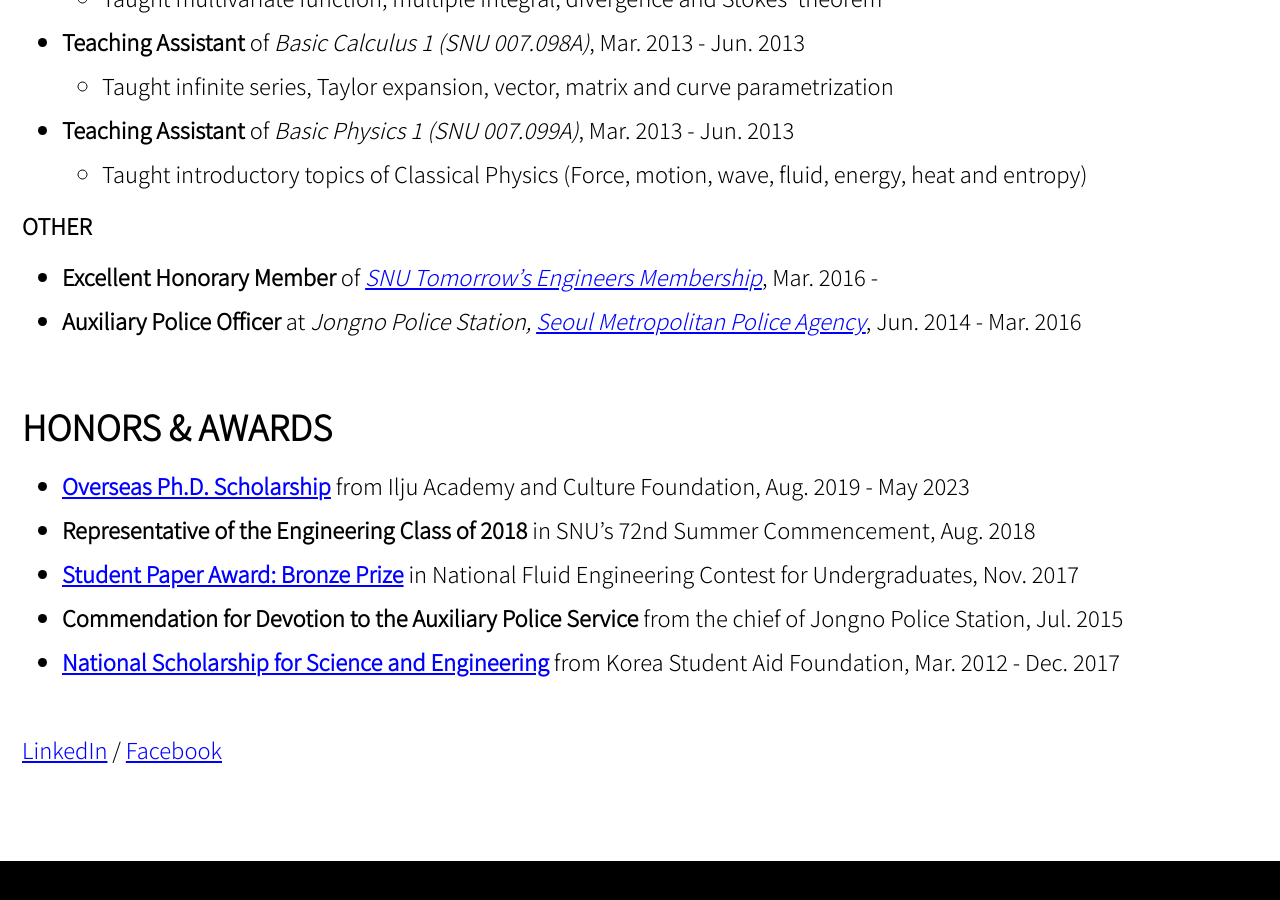
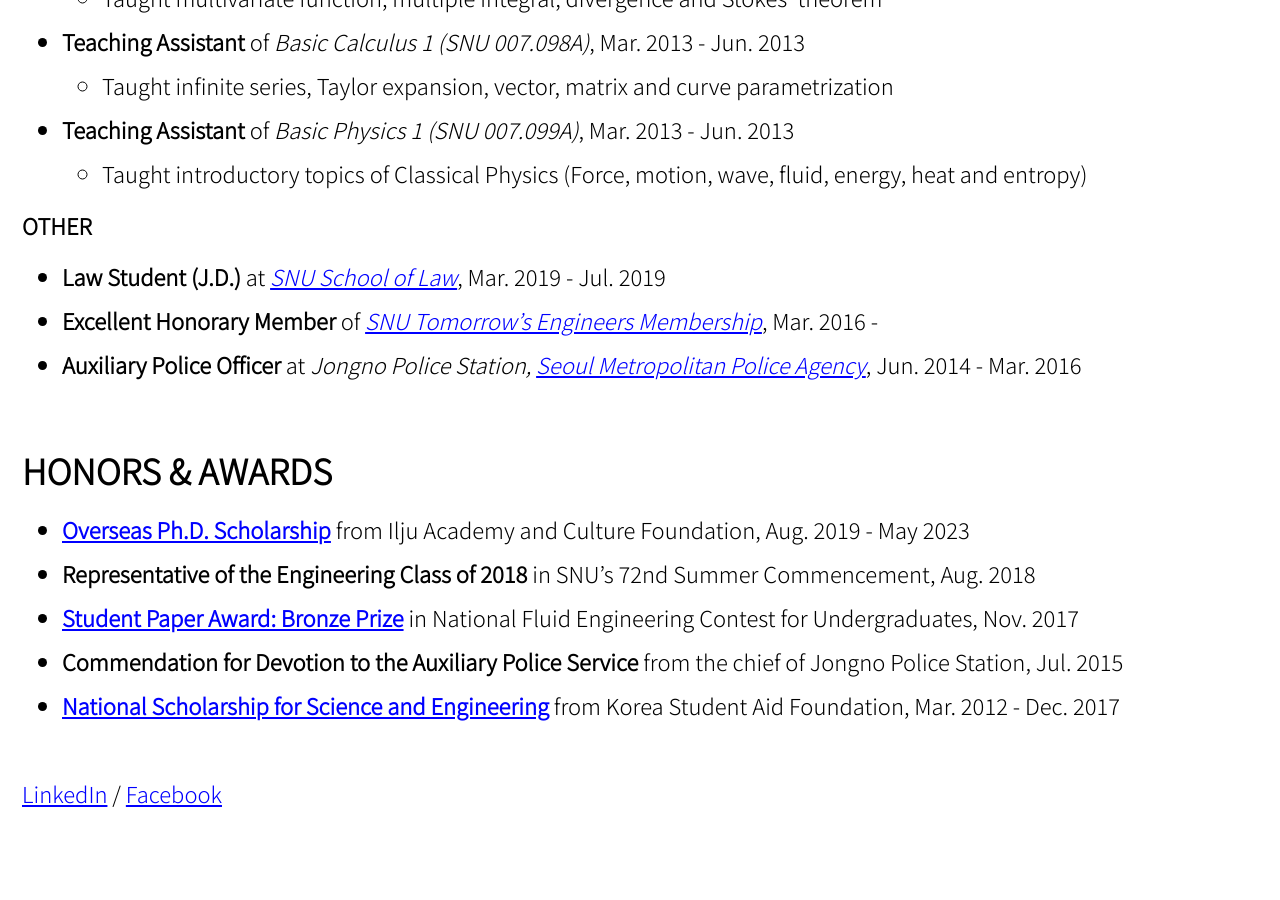
Before and after one commit to jun9303/jun9303.github.io, a Jekyll site: the page built from _pages/about.md, in a window 1280 px wide and 900 px high, scrolled down 2016 px. Built offline with Jekyll 4.4.1, drawn with Linux system fonts in a browser that asks for light colours; cached includes are drawn as plain includes; nearby versions of some CDN libraries.

Commit message:
Signed-off-by: SJ <jun9303@gmail.com>

```diff
--- a/_pages/about.md
+++ b/_pages/about.md
@@ -66,7 +66,7 @@ feature_row:
 
 ### OTHER
 
-<!-- - **Law Student** in the J.D. program at *[SNU School of Law](http://law.snu.ac.kr/index_en.php)*, Mar. 2019 - Jul. 2019 -->
+- **Law Student (J.D.)** at *[SNU School of Law](http://law.snu.ac.kr/index_en.php)*, Mar. 2019 - Jul. 2019
 - **Excellent Honorary Member** of *[SNU Tomorrow's Engineers Membership](https://honor.snu.ac.kr)*, Mar. 2016 -
 - **Auxiliary Police Officer** at *Jongno Police Station, [Seoul Metropolitan Police Agency](https://www.smpa.go.kr/home/homeIndexEng.do?menuCode=eng)*, Jun. 2014 - Mar. 2016
 
```
